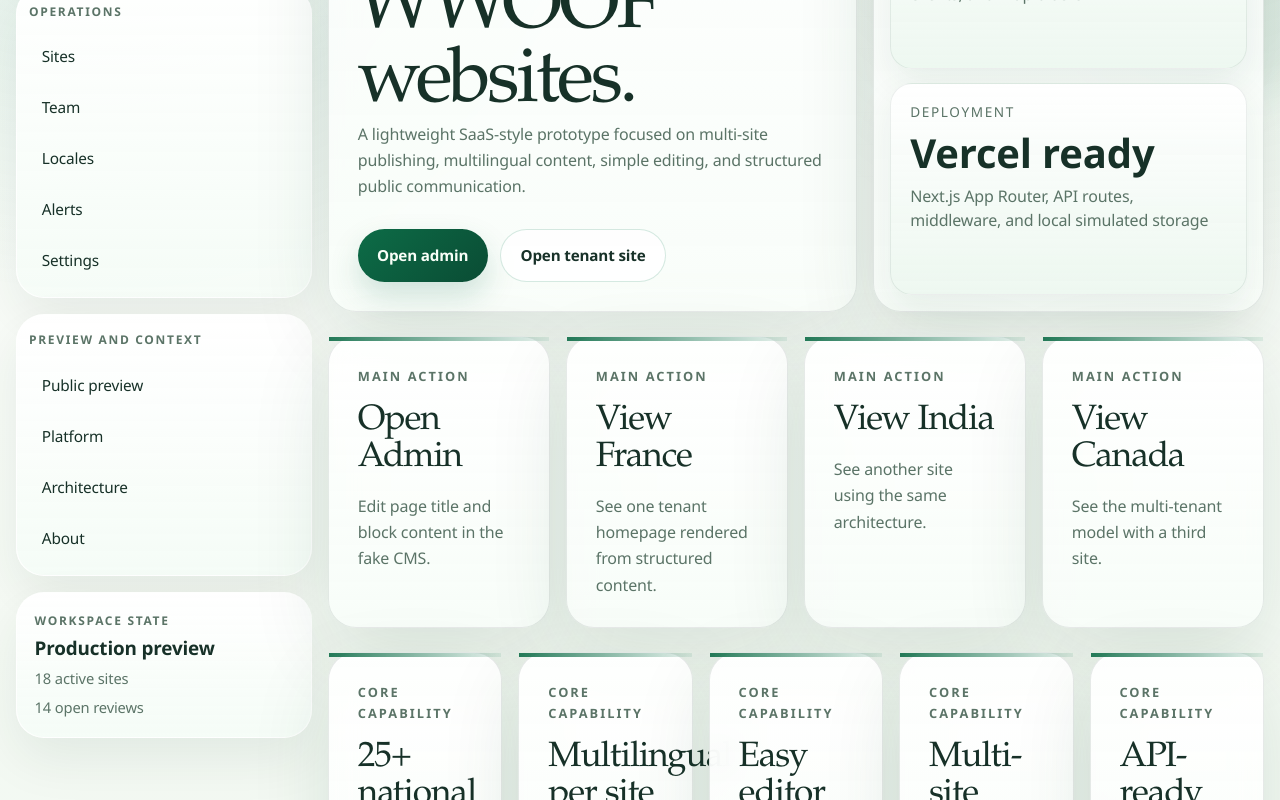
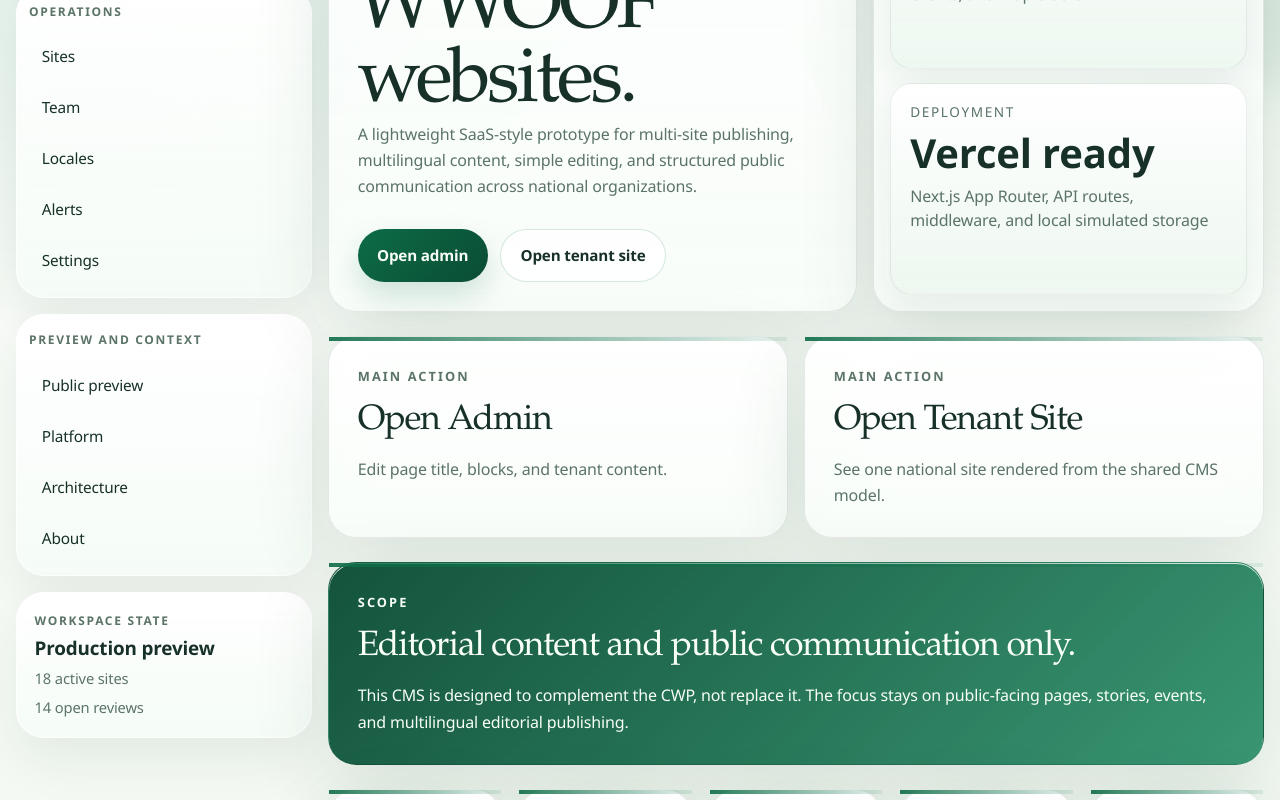
Before and after one commit to rajat1155-rrrkk/Editorial-CMS, a Next.js app: page / in a window 1280 px wide. Shown: the part 560-1360 px from the top of the page. Built offline with nearby package versions, Linux system fonts and the light colour scheme.

Commit message:
Further reduce homepage noise

```diff
--- a/app/globals.css
+++ b/app/globals.css
@@ -844,6 +844,10 @@ h3,
 
 .dashboard-grid--two {
   grid-template-columns: repeat(2, minmax(0, 1fr));
+}
+
+.dashboard-grid--one-titleless {
+  grid-template-columns: 1fr;
 }
 
 .dashboard-grid--four {
--- a/app/page.tsx
+++ b/app/page.tsx
@@ -50,22 +50,12 @@ const mainActions = [
   {
     title: "Open Admin",
     href: "/admin",
-    detail: "Edit page title and block content in the fake CMS."
+    detail: "Edit page title, blocks, and tenant content."
   },
   {
-    title: "View France",
+    title: "Open Tenant Site",
     href: "/france",
-    detail: "See one tenant homepage rendered from structured content."
-  },
-  {
-    title: "View India",
-    href: "/india",
-    detail: "See another site using the same architecture."
-  },
-  {
-    title: "View Canada",
-    href: "/canada",
-    detail: "See the multi-tenant model with a third site."
+    detail: "See one national site rendered from the shared CMS model."
   }
 ];
 
@@ -77,9 +67,9 @@ export default function Home() {
           <p className="dashboard-eyebrow">Editorial CMS</p>
           <h1>A shared editorial CMS for national WWOOF websites.</h1>
           <p className="dashboard-lede">
-            A lightweight SaaS-style prototype focused on multi-site publishing,
+            A lightweight SaaS-style prototype for multi-site publishing,
             multilingual content, simple editing, and structured public
-            communication.
+            communication across national organizations.
           </p>
           <div className="dashboard-hero__actions">
             <Link className="dashboard-button dashboard-button--primary" href="/admin">
@@ -110,7 +100,7 @@ export default function Home() {
         </aside>
       </section>
 
-      <section className="dashboard-grid dashboard-grid--four">
+      <section className="dashboard-grid dashboard-grid--two">
         {mainActions.map((item) => (
           <Link key={item.title} href={item.href} className="dashboard-card dashboard-link-card">
             <p className="dashboard-card__eyebrow">Main action</p>
@@ -118,6 +108,18 @@ export default function Home() {
             <p>{item.detail}</p>
           </Link>
         ))}
+      </section>
+
+      <section className="dashboard-grid dashboard-grid--one-titleless">
+        <article className="dashboard-card dashboard-card--accent">
+          <p className="dashboard-card__eyebrow">Scope</p>
+          <h2>Editorial content and public communication only.</h2>
+          <p>
+            This CMS is designed to complement the CWP, not replace it. The
+            focus stays on public-facing pages, stories, events, and
+            multilingual editorial publishing.
+          </p>
+        </article>
       </section>
 
       <section className="dashboard-grid dashboard-grid--five">
```
